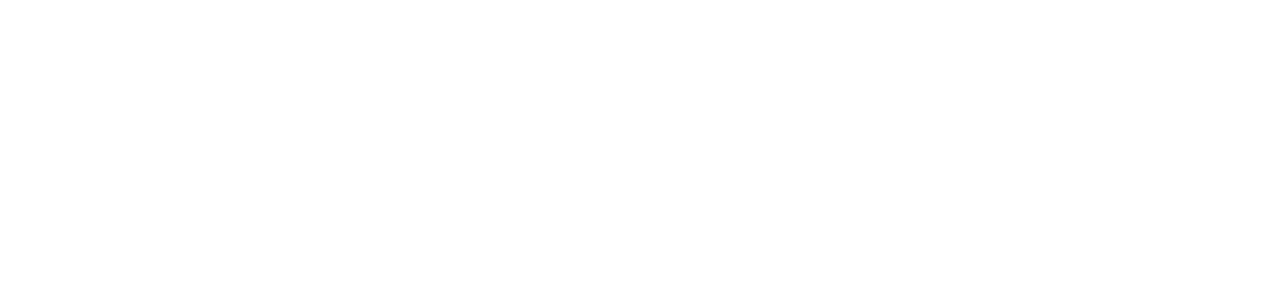
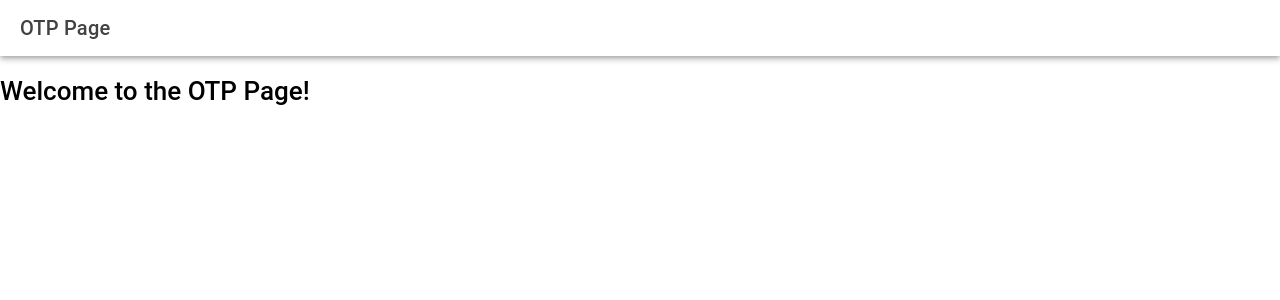
Before and after one commit to khemiri-oussama/amenconnect, a React (Vite) app in the folder AmenConnect/: page /otp in a window 1280 px wide. Shown: the top 300 px of the page. Built offline with nearby package versions, Linux system fonts and the light colour scheme.

Commit message:
otp page

```diff
--- a/AmenConnect/package.json
+++ b/AmenConnect/package.json
@@ -18,7 +18,7 @@
     "@capacitor/keyboard": "6.0.3",
     "@capacitor/status-bar": "6.0.2",
     "@ionic/react": "^8.0.0",
-    "@ionic/react-router": "^8.0.0",
+    "@ionic/react-router": "^8.4.1",
     "@types/react-router": "^5.1.20",
     "@types/react-router-dom": "^5.3.3",
     "ionicons": "^7.0.0",
--- a/AmenConnect/src/App.tsx
+++ b/AmenConnect/src/App.tsx
@@ -2,6 +2,7 @@
 import { IonApp, IonRouterOutlet, setupIonicReact } from '@ionic/react';
 import { IonReactRouter } from '@ionic/react-router';
 import Home from './pages/Home';
+import Otp from './pages/otp/otp';
 
 /* Core CSS required for Ionic components to work properly */
 import '@ionic/react/css/core.css';
@@ -39,12 +40,9 @@
   <IonApp>
     <IonReactRouter>
       <IonRouterOutlet>
-        <Route exact path="/home">
-          <Home />
-        </Route>
-        <Route exact path="/">
-          <Redirect to="/home" />
-        </Route>
+        <Route exact path="/Home" component={Home} />
+        <Route exact path="/otp" component={Otp} />
+        <Route exact path="/" render={() => <Redirect to="/home" />} />
       </IonRouterOutlet>
     </IonReactRouter>
   </IonApp>
--- a/AmenConnect/src/pages/Home.css
+++ b/AmenConnect/src/pages/Home.css
@@ -90,6 +90,8 @@
   --padding-top: 0.75rem;
   --padding-bottom: 0.75rem;
   --border-radius: 8px;
+
+
 }
 
 .forgot-password {
--- a/AmenConnect/src/pages/Home.tsx
+++ b/AmenConnect/src/pages/Home.tsx
@@ -8,17 +8,21 @@
   IonImg
 } from '@ionic/react';
 import { useState } from 'react';
+import { useHistory } from 'react-router-dom';  // Import useHistory
 
 import './Home.css';
 
 export default function LoginPage() {
   const [email, setEmail] = useState('');
   const [password, setPassword] = useState('');
+  const history = useHistory();  // Use history instead of navigate
 
   const handleLogin = (e: React.FormEvent) => {
     e.preventDefault();
-    // Add login logic here
     console.log('Login attempt with:', email);
+
+    // Navigate to OTP page using history.push
+    history.push('/otp');  // Use push to navigate
   };
 
   return (
--- /dev/null
+++ b/AmenConnect/src/pages/otp/otp.tsx
@@ -0,0 +1,19 @@
+import React from 'react';
+import { IonPage, IonHeader, IonToolbar, IonTitle, IonContent } from '@ionic/react';
+
+const Otp: React.FC = () => {
+  return (
+    <IonPage>
+      <IonHeader>
+        <IonToolbar>
+          <IonTitle>OTP Page</IonTitle>
+        </IonToolbar>
+      </IonHeader>
+      <IonContent>
+        <h1>Welcome to the OTP Page!</h1>
+      </IonContent>
+    </IonPage>
+  );
+};
+
+export default Otp;
```
Also changed, not shown: AmenConnect/src/pages/otp/otp.css (added), 1 other file (tests, documents, lock files or other folders).
